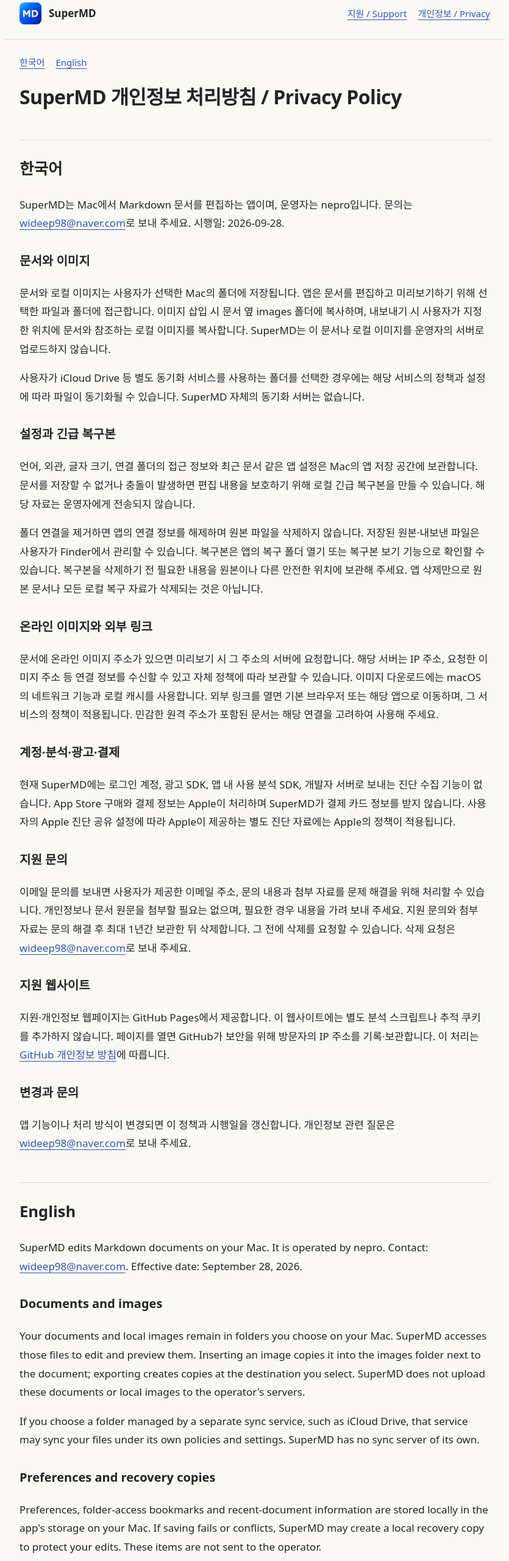
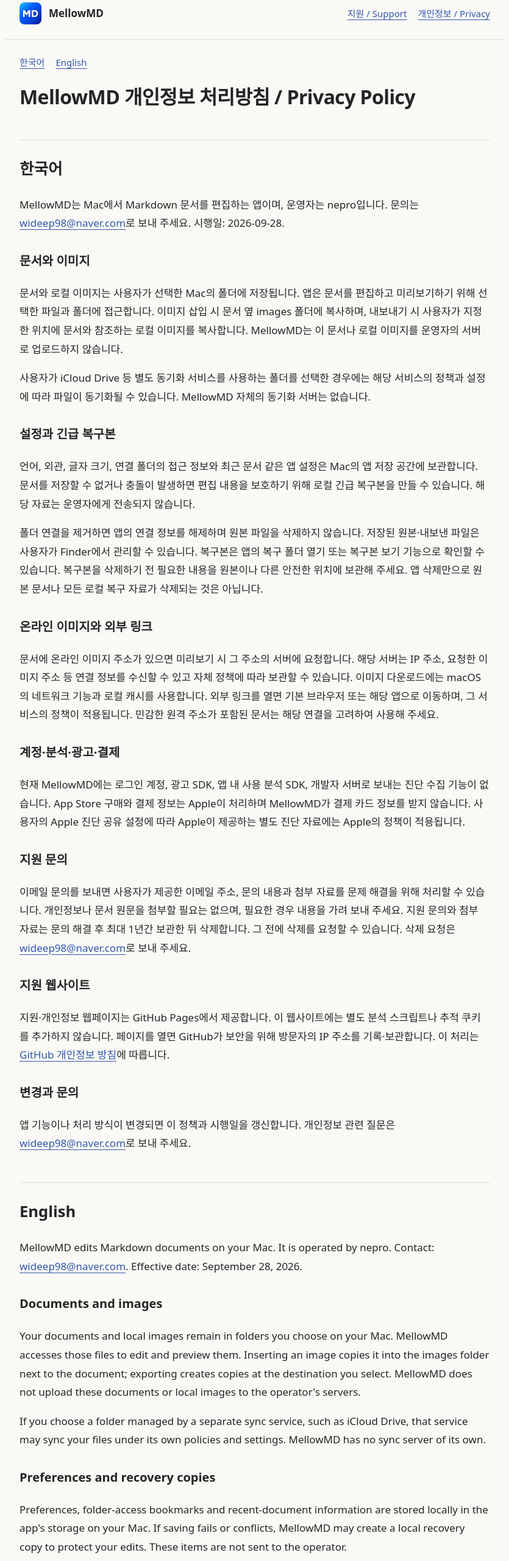
Before and after one commit to oneperise/supermd-support, a plain HTML site: page privacy.html in a window 1280 px wide. Shown: the part 20-2580 px from the top of the page at 61% size, without its empty margins (222-1057 px from the left). Drawn offline with Linux system fonts and the light colour scheme.

Commit message:
将支持与隐私页面的产品名称更新为 MellowMD

```diff
--- a/privacy.html
+++ b/privacy.html
@@ -1,17 +1,17 @@
 <!doctype html>
-<html lang="ko"><head><meta charset="utf-8"><meta name="viewport" content="width=device-width, initial-scale=1"><title>SuperMD — Privacy Policy / 개인정보 처리방침</title><meta name="description" content="SuperMD for Mac. Support, local document and image handling, recovery, and privacy information."><link rel="stylesheet" href="style.css"></head><body><header><a class="brand" href="index.html"><img src="icon.png" alt="">SuperMD</a><nav aria-label="사이트 메뉴"><a href="index.html">지원 / Support</a><a href="privacy.html">개인정보 / Privacy</a></nav></header><main><nav aria-label="문서 언어"><a href="#ko" lang="ko">한국어</a><a href="#en" lang="en">English</a></nav><h1>SuperMD 개인정보 처리방침 / Privacy Policy</h1>
+<html lang="ko"><head><meta charset="utf-8"><meta name="viewport" content="width=device-width, initial-scale=1"><title>MellowMD — Privacy Policy / 개인정보 처리방침</title><meta name="description" content="MellowMD for Mac. Support, local document and image handling, recovery, and privacy information."><link rel="stylesheet" href="style.css"></head><body><header><a class="brand" href="index.html"><img src="icon.png" alt="">MellowMD</a><nav aria-label="사이트 메뉴"><a href="index.html">지원 / Support</a><a href="privacy.html">개인정보 / Privacy</a></nav></header><main><nav aria-label="문서 언어"><a href="#ko" lang="ko">한국어</a><a href="#en" lang="en">English</a></nav><h1>MellowMD 개인정보 처리방침 / Privacy Policy</h1>
 <h2 id="ko" lang="ko">한국어</h2>
-<p>SuperMD는 Mac에서 Markdown 문서를 편집하는 앱이며, 운영자는 nepro입니다. 문의는 <a href="mailto:wideep98@naver.com">wideep98@naver.com</a>로 보내 주세요. 시행일: 2026-09-28.</p>
+<p>MellowMD는 Mac에서 Markdown 문서를 편집하는 앱이며, 운영자는 nepro입니다. 문의는 <a href="mailto:wideep98@naver.com">wideep98@naver.com</a>로 보내 주세요. 시행일: 2026-09-28.</p>
 <h3>문서와 이미지</h3>
-<p>문서와 로컬 이미지는 사용자가 선택한 Mac의 폴더에 저장됩니다. 앱은 문서를 편집하고 미리보기하기 위해 선택한 파일과 폴더에 접근합니다. 이미지 삽입 시 문서 옆 images 폴더에 복사하며, 내보내기 시 사용자가 지정한 위치에 문서와 참조하는 로컬 이미지를 복사합니다. SuperMD는 이 문서나 로컬 이미지를 운영자의 서버로 업로드하지 않습니다.</p>
-<p>사용자가 iCloud Drive 등 별도 동기화 서비스를 사용하는 폴더를 선택한 경우에는 해당 서비스의 정책과 설정에 따라 파일이 동기화될 수 있습니다. SuperMD 자체의 동기화 서버는 없습니다.</p>
+<p>문서와 로컬 이미지는 사용자가 선택한 Mac의 폴더에 저장됩니다. 앱은 문서를 편집하고 미리보기하기 위해 선택한 파일과 폴더에 접근합니다. 이미지 삽입 시 문서 옆 images 폴더에 복사하며, 내보내기 시 사용자가 지정한 위치에 문서와 참조하는 로컬 이미지를 복사합니다. MellowMD는 이 문서나 로컬 이미지를 운영자의 서버로 업로드하지 않습니다.</p>
+<p>사용자가 iCloud Drive 등 별도 동기화 서비스를 사용하는 폴더를 선택한 경우에는 해당 서비스의 정책과 설정에 따라 파일이 동기화될 수 있습니다. MellowMD 자체의 동기화 서버는 없습니다.</p>
 <h3>설정과 긴급 복구본</h3>
 <p>언어, 외관, 글자 크기, 연결 폴더의 접근 정보와 최근 문서 같은 앱 설정은 Mac의 앱 저장 공간에 보관합니다. 문서를 저장할 수 없거나 충돌이 발생하면 편집 내용을 보호하기 위해 로컬 긴급 복구본을 만들 수 있습니다. 해당 자료는 운영자에게 전송되지 않습니다.</p>
 <p>폴더 연결을 제거하면 앱의 연결 정보를 해제하며 원본 파일을 삭제하지 않습니다. 저장된 원본·내보낸 파일은 사용자가 Finder에서 관리할 수 있습니다. 복구본은 앱의 복구 폴더 열기 또는 복구본 보기 기능으로 확인할 수 있습니다. 복구본을 삭제하기 전 필요한 내용을 원본이나 다른 안전한 위치에 보관해 주세요. 앱 삭제만으로 원본 문서나 모든 로컬 복구 자료가 삭제되는 것은 아닙니다.</p>
 <h3>온라인 이미지와 외부 링크</h3>
 <p>문서에 온라인 이미지 주소가 있으면 미리보기 시 그 주소의 서버에 요청합니다. 해당 서버는 IP 주소, 요청한 이미지 주소 등 연결 정보를 수신할 수 있고 자체 정책에 따라 보관할 수 있습니다. 이미지 다운로드에는 macOS의 네트워크 기능과 로컬 캐시를 사용합니다. 외부 링크를 열면 기본 브라우저 또는 해당 앱으로 이동하며, 그 서비스의 정책이 적용됩니다. 민감한 원격 주소가 포함된 문서는 해당 연결을 고려하여 사용해 주세요.</p>
 <h3>계정·분석·광고·결제</h3>
-<p>현재 SuperMD에는 로그인 계정, 광고 SDK, 앱 내 사용 분석 SDK, 개발자 서버로 보내는 진단 수집 기능이 없습니다. App Store 구매와 결제 정보는 Apple이 처리하며 SuperMD가 결제 카드 정보를 받지 않습니다. 사용자의 Apple 진단 공유 설정에 따라 Apple이 제공하는 별도 진단 자료에는 Apple의 정책이 적용됩니다.</p>
+<p>현재 MellowMD에는 로그인 계정, 광고 SDK, 앱 내 사용 분석 SDK, 개발자 서버로 보내는 진단 수집 기능이 없습니다. App Store 구매와 결제 정보는 Apple이 처리하며 MellowMD가 결제 카드 정보를 받지 않습니다. 사용자의 Apple 진단 공유 설정에 따라 Apple이 제공하는 별도 진단 자료에는 Apple의 정책이 적용됩니다.</p>
 <h3>지원 문의</h3>
 <p>이메일 문의를 보내면 사용자가 제공한 이메일 주소, 문의 내용과 첨부 자료를 문제 해결을 위해 처리할 수 있습니다. 개인정보나 문서 원문을 첨부할 필요는 없으며, 필요한 경우 내용을 가려 보내 주세요. 지원 문의와 첨부 자료는 문의 해결 후 최대 1년간 보관한 뒤 삭제합니다. 그 전에 삭제를 요청할 수 있습니다. 삭제 요청은 <a href="mailto:wideep98@naver.com">wideep98@naver.com</a>로 보내 주세요.</p>
 <h3>지원 웹사이트</h3>
@@ -19,17 +19,17 @@
 <h3>변경과 문의</h3>
 <p>앱 기능이나 처리 방식이 변경되면 이 정책과 시행일을 갱신합니다. 개인정보 관련 질문은 <a href="mailto:wideep98@naver.com">wideep98@naver.com</a>로 보내 주세요.</p>
 <h2 id="en" lang="en">English</h2>
-<p>SuperMD edits Markdown documents on your Mac. It is operated by nepro. Contact: <a href="mailto:wideep98@naver.com">wideep98@naver.com</a>. Effective date: September 28, 2026.</p>
+<p>MellowMD edits Markdown documents on your Mac. It is operated by nepro. Contact: <a href="mailto:wideep98@naver.com">wideep98@naver.com</a>. Effective date: September 28, 2026.</p>
 <h3>Documents and images</h3>
-<p>Your documents and local images remain in folders you choose on your Mac. SuperMD accesses those files to edit and preview them. Inserting an image copies it into the images folder next to the document; exporting creates copies at the destination you select. SuperMD does not upload these documents or local images to the operator&#39;s servers.</p>
-<p>If you choose a folder managed by a separate sync service, such as iCloud Drive, that service may sync your files under its own policies and settings. SuperMD has no sync server of its own.</p>
+<p>Your documents and local images remain in folders you choose on your Mac. MellowMD accesses those files to edit and preview them. Inserting an image copies it into the images folder next to the document; exporting creates copies at the destination you select. MellowMD does not upload these documents or local images to the operator&#39;s servers.</p>
+<p>If you choose a folder managed by a separate sync service, such as iCloud Drive, that service may sync your files under its own policies and settings. MellowMD has no sync server of its own.</p>
 <h3>Preferences and recovery copies</h3>
-<p>Preferences, folder-access bookmarks and recent-document information are stored locally in the app&#39;s storage on your Mac. If saving fails or conflicts, SuperMD may create a local recovery copy to protect your edits. These items are not sent to the operator.</p>
+<p>Preferences, folder-access bookmarks and recent-document information are stored locally in the app&#39;s storage on your Mac. If saving fails or conflicts, MellowMD may create a local recovery copy to protect your edits. These items are not sent to the operator.</p>
 <p>Removing a folder connection does not delete its original files. You can manage your original and exported files in Finder. Use the app&#39;s recovery-folder or reveal-recovery-copy commands to inspect recovery files. Preserve needed content before deleting a recovery copy. Uninstalling the app does not necessarily delete original documents or all local recovery data.</p>
 <h3>Online images and external links</h3>
 <p>Previewing an online image sends a request to its host. That host may receive your IP address and the requested image URL and retain them under its own policy. Downloads use macOS networking and local caches. Opening an external link uses your browser or another app, whose policies apply. Consider these connections when using documents with sensitive remote URLs.</p>
 <h3>Accounts, analytics, advertising and payments</h3>
-<p>The current app has no login account, advertising SDK, usage analytics SDK, or developer-server diagnostic collection. Apple handles App Store purchases and payment information; SuperMD does not receive payment-card details. Separate diagnostics provided by Apple depend on your Apple diagnostic-sharing settings and policies.</p>
+<p>The current app has no login account, advertising SDK, usage analytics SDK, or developer-server diagnostic collection. Apple handles App Store purchases and payment information; MellowMD does not receive payment-card details. Separate diagnostics provided by Apple depend on your Apple diagnostic-sharing settings and policies.</p>
 <h3>Support</h3>
 <p>If you email support, your email address, message and any attachments may be processed to respond to the issue. You do not need to send personal data or original documents; redact sensitive details when appropriate. Support messages and attachments are kept for up to one year after the issue is resolved, then deleted. You may request earlier deletion. Contact <a href="mailto:wideep98@naver.com">wideep98@naver.com</a> to request deletion.</p>
 <h3>Support website</h3>
```
Also changed, not shown: index.html (+4 -4 lines).
